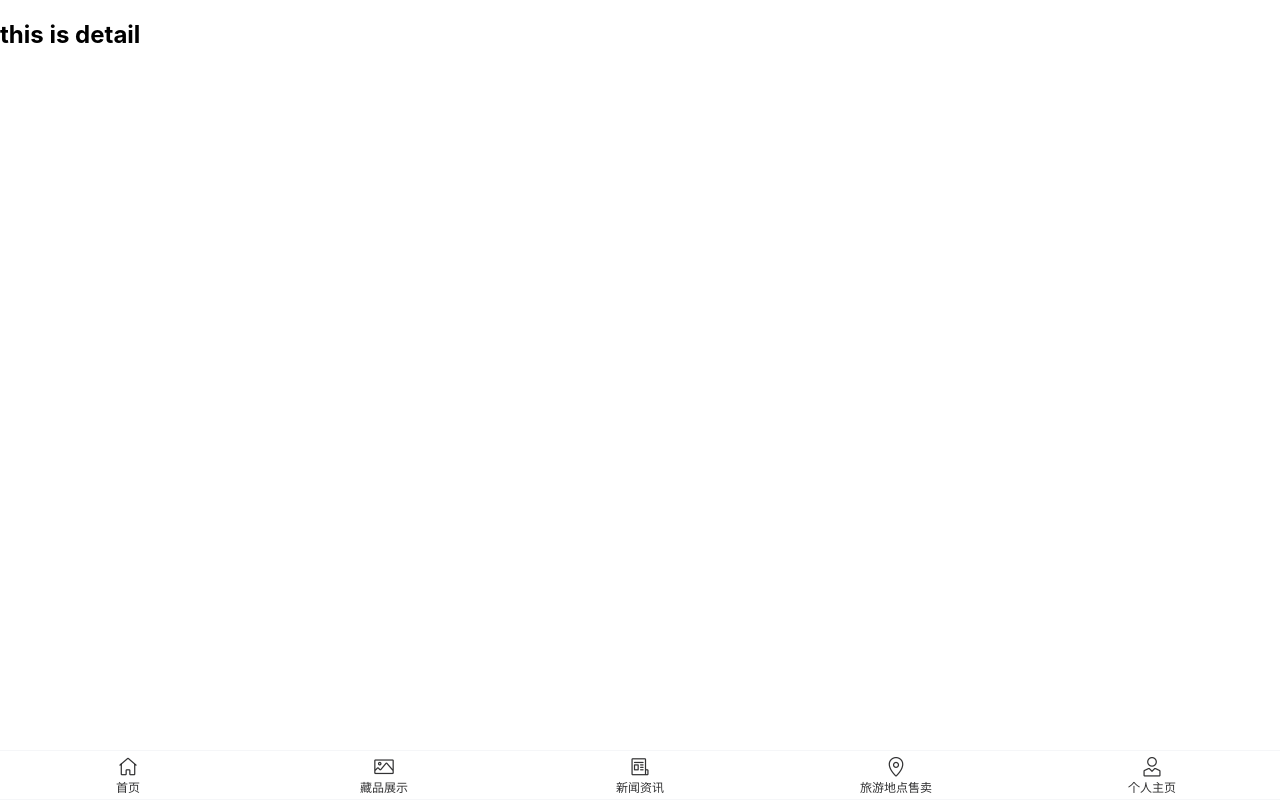
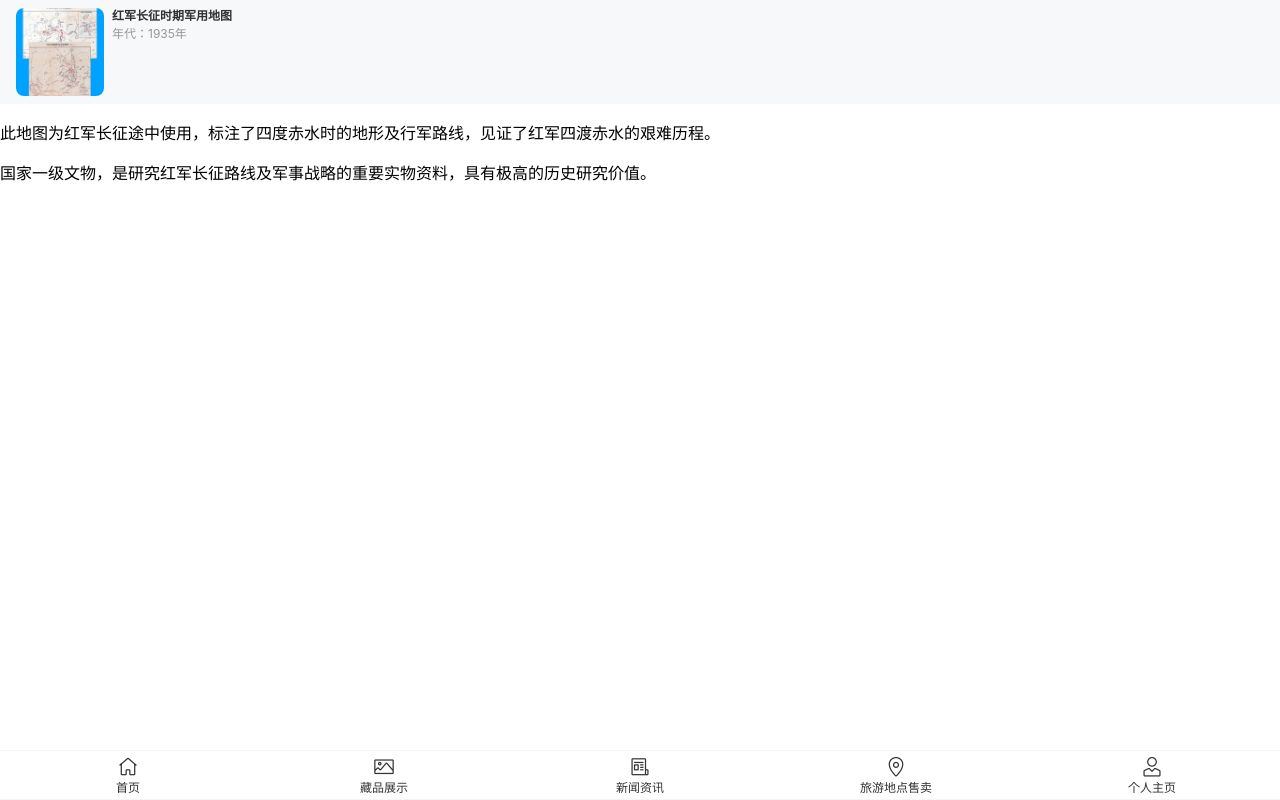
Before and after one commit to sbcdwl/vue3-vant-red-culture-archive, a Vue app: page /collection/1 in a window 1280 px wide. Built offline with nearby package versions, Linux system fonts and the light colour scheme.

Commit message:
feat:实现CollectionDetail - req:F-004 点击藏品跳转CollectionDetail,通过/collection/:id跳转CollectionDetail

```diff
--- a/src/views/CollectionDetail.vue
+++ b/src/views/CollectionDetail.vue
@@ -1,12 +1,39 @@
 <template>
-    <h2>this is detail</h2>
+    <div v-if="currentItem">
+        <van-card :title="currentItem.name" :desc="`年代：${currentItem.year}`" :thumb="currentItem.image" />
+        <p>{{ currentItem.description }}</p>
+        <p>{{ currentItem.historicalValue }}</p>
+    </div>
+    <div v-else>
+        <van-loading>加载中</van-loading>
+    </div>
 </template>
 
 <script setup>
+import { ref } from 'vue';
+import { useRouter } from 'vue-router';
 
-import { useRouter, useRoute } from 'vue-router'
+const collectionsInfo = ref(JSON.parse(localStorage.getItem('collections')) || [])
+
+const router = useRouter()
+
+//获取当前推送过来的id
+const id = Number(router.currentRoute.value.params.id)  //这个id是字符，下面的item.id是数字，所以这里要转成数字
+/**
+ * 获取路由参数的方法：
+ * 1、通过useRoute()时，要这样写：router.currentRoute.value.params
+ * 2、通过useRoute()时，要这样写：route.params.id;
+ */
 
 
+//根据id查找对应的商品信息
+const currentItem = collectionsInfo.value.find(item => item.id === id)  //可以不用ref包裹
+/**
+ * 1、find函数，就是传入一个元素，返回第一个满足条件的元素
+ * 2、item => item.id === id就是把localstorage里的id和路由传过来的id进行比较，
+ * 然后返回相等的那一个作为find函数的参数
+ * 3、这样find就能返回id对应的那整一个对象，然后赋值给currentItem就是了
+ */
 
 
 </script>
```
